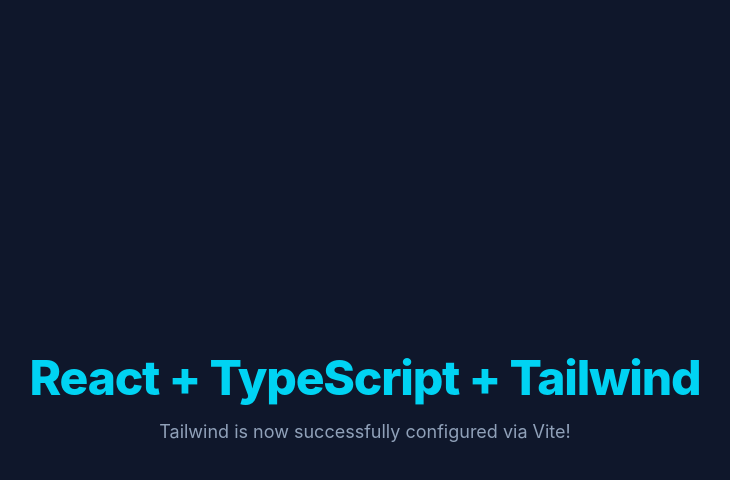
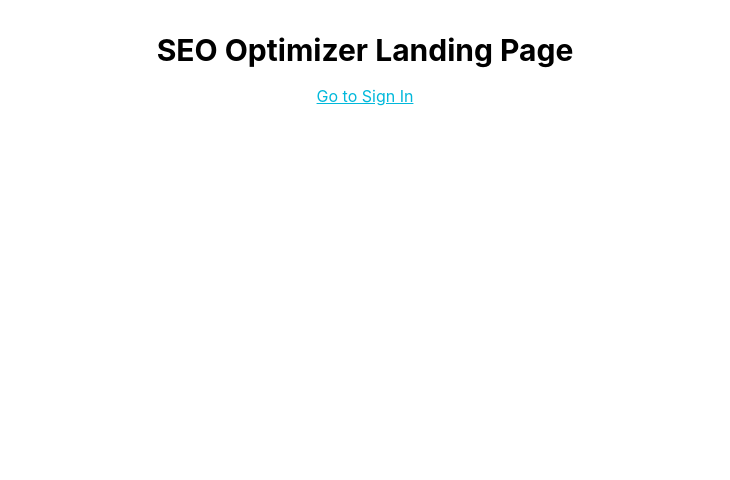
Before and after one commit to atuljadhav-dev/seo-optimizer, a React (Vite) app in the folder frontend/: page / in a window 1280 px wide. Shown: the top 480 px of the page, without its empty margins (275-1005 px from the left). Built offline with nearby package versions, Linux system fonts and the light colour scheme.

Commit message:
feat: configure routing switches and route providers in App module

```diff
--- a/frontend/src/App.tsx
+++ b/frontend/src/App.tsx
@@ -1,16 +1,64 @@
-function App() {
+
+import React from "react";
+import { BrowserRouter, Routes, Route, Navigate } from "react-router-dom";
+import ProtectedRoute from "./components/protectedRoute.jsx";
+import SignIn from "./pages/auth/SignIn.js";
+import SignUp from "./pages/auth/SignUp.js";
+
+// Placeholder view elements for landing and dashboard pages
+const HomePlaceholder = () => (
+    <div className="p-8 text-center dark:text-white">
+        <h1 className="text-3xl font-bold">SEO Optimizer Landing Page</h1>
+        <a href="/signin" className="text-cyan-500 underline mt-4 inline-block">
+            Go to Sign In
+        </a>
+    </div>
+);
+
+const DashboardPlaceholder = () => (
+    <div className="p-8 text-center dark:text-white">
+        <h1 className="text-3xl font-bold text-green-500">
+            🔒 Secure SEO Dashboard
+        </h1>
+        <p className="mt-2 text-slate-400">
+            Welcome to your metrics console panel.
+        </p>
+        <button
+            onClick={() => {
+                document.cookie =
+                    "token=; expires=Thu, 01 Jan 1970 00:00:00 UTC; path=/;";
+                window.location.href = "/signin";
+            }}
+            className="mt-4 px-4 py-2 bg-red-500 text-white rounded-lg hover:bg-red-600">
+            Log Out
+        </button>
+    </div>
+);
+
+export const App: React.FC = () => {
     return (
-        <div className="flex min-h-screen items-center justify-center bg-slate-900 text-white">
-            <div className="text-center">
-                <h1 className="text-4xl font-extrabold tracking-tight text-cyan-400 sm:text-5xl">
-                    React + TypeScript + Tailwind
-                </h1>
-                <p className="mt-4 text-lg text-slate-400">
-                    Tailwind is now successfully configured via Vite!
-                </p>
-            </div>
-        </div>
+        <BrowserRouter>
+            <Routes>
+                {/* Public Routes */}
+                <Route path="/" element={<HomePlaceholder />} />
+                <Route path="/signin" element={<SignIn />} />
+                <Route path="/signup" element={<SignUp />} />
+
+                {/* Protected Dashboard Routes */}
+                <Route
+                    path="/dashboard"
+                    element={
+                        <ProtectedRoute>
+                            <DashboardPlaceholder />
+                        </ProtectedRoute>
+                    }
+                />
+
+                {/* Fallback Catch-All Redirect */}
+                <Route path="*" element={<Navigate to="/" replace />} />
+            </Routes>
+        </BrowserRouter>
     );
-}
+};
 
 export default App;
--- a/frontend/src/pages/auth/SignIn.tsx
+++ b/frontend/src/pages/auth/SignIn.tsx
@@ -1,6 +1,6 @@
 import React, { useState } from "react";
 
-export const SignIn: React.FC = () => {
+const SignIn: React.FC = () => {
     const [email, setEmail] = useState<string>("");
     const [password, setPassword] = useState<string>("");
 
--- a/frontend/src/pages/auth/SignUp.tsx
+++ b/frontend/src/pages/auth/SignUp.tsx
@@ -1,6 +1,6 @@
 import React, { useState } from "react";
 
-export const SignUp: React.FC = () => {
+const SignUp: React.FC = () => {
     const [name, setName] = useState<string>("");
     const [email, setEmail] = useState<string>("");
     const [password, setPassword] = useState<string>("");
```
